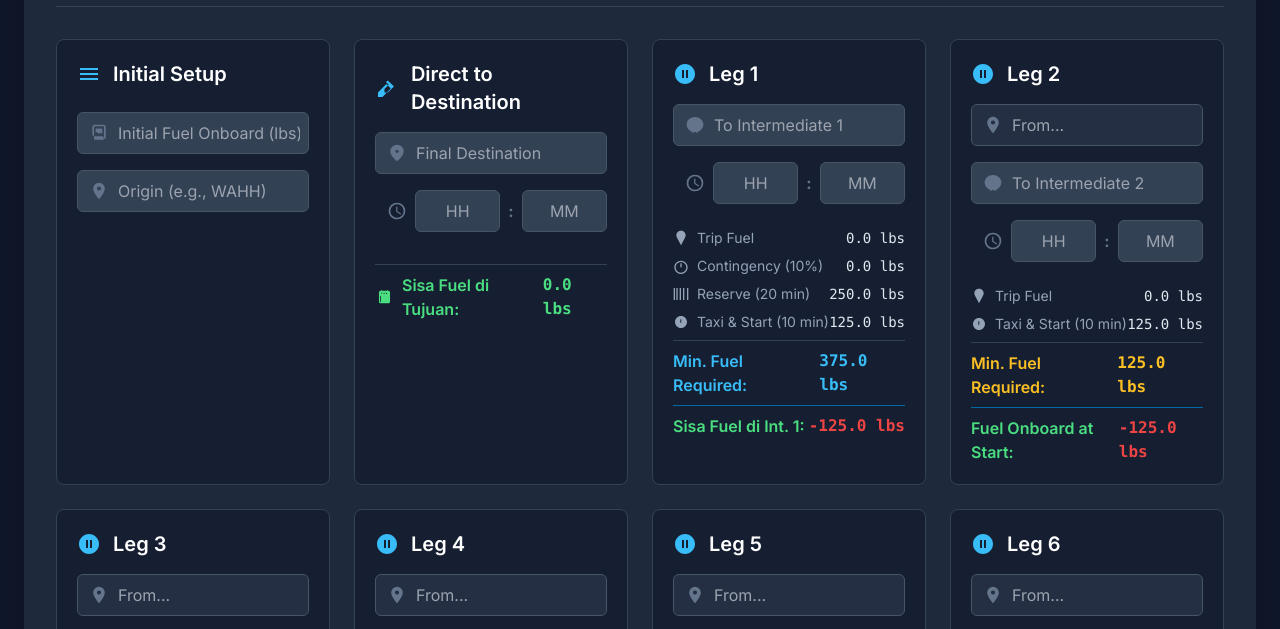
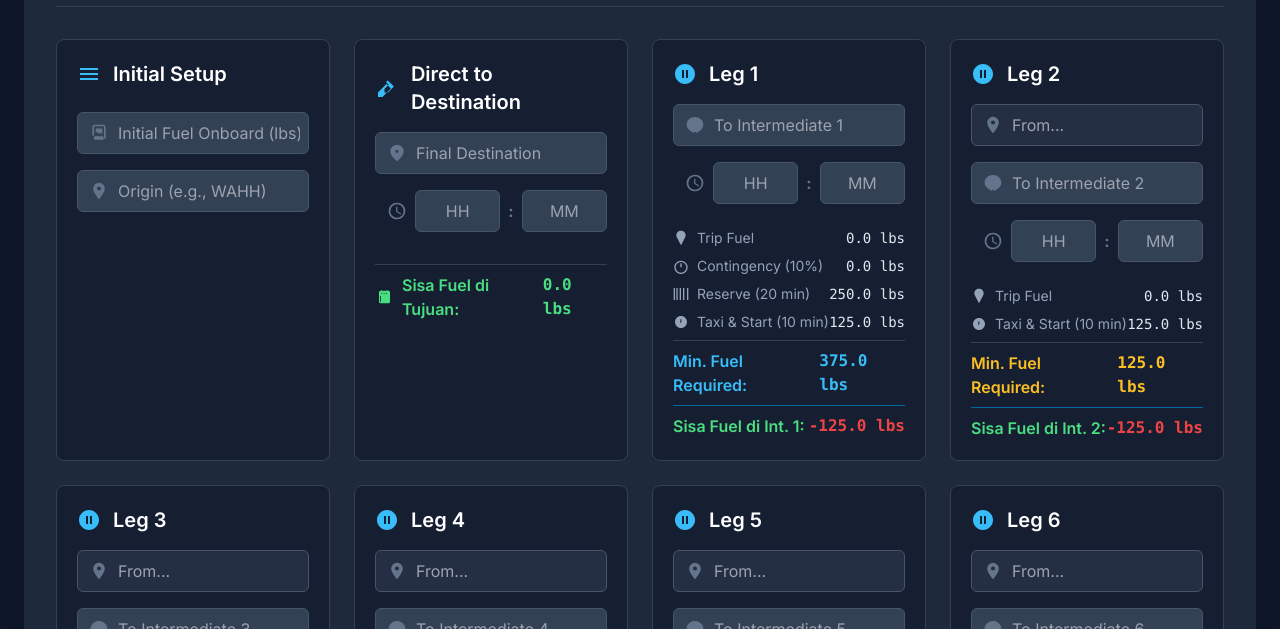
Before and after one commit to blackhorse7315/flightreleaseHelicopterV01, a plain HTML site: page index.html in a window 1280 px wide. Shown: the part 138-767 px from the top of the page. Drawn offline with nearby package versions, Linux system fonts and the light colour scheme.

Commit message:
Add files via upload

```diff
--- a/index.html
+++ b/index.html
@@ -207,8 +207,8 @@
                                     <span id="int${i}_total_fuel" class="font-mono font-bold text-amber-400">0.0 lbs</span>
                                 </div>
                                 <div class="flex justify-between border-t border-sky-700 mt-2 pt-2 text-base">
-                                    <span class="font-semibold text-green-400">Fuel Onboard at Start:</span>
-                                    <span id="int${i}_fuel_onboard" class="font-mono font-bold text-green-400">0.0 lbs</span>
+                                    <span class="font-semibold text-green-400">Sisa Fuel di Int. ${i}:</span>
+                                    <span id="int${i}_remaining_fuel" class="font-mono font-bold text-green-400">0.0 lbs</span>
                                 </div>
                             </div>
                         </div>
@@ -234,6 +234,11 @@
                     return '0.0 lbs';
                 }
                 return `${value.toFixed(1)} lbs`;
+            };
+            const updateFuelDisplay = (el, value) => {
+                el.textContent = formatFuel(value);
+                el.classList.toggle('text-red-500', value < 0);
+                el.classList.toggle('text-green-400', value >= 0);
             };
 
             // --- DOM Elements & Event Listeners ---
@@ -272,30 +277,24 @@
                     fuelConsumedDirect = tripFuelToDest + taxiFuelOnly;
                 }
                 const remainingAtDest = initialFuel - fuelConsumedDirect;
-                const remainingEl = getEl('dest_remaining_fuel');
-                remainingEl.textContent = formatFuel(remainingAtDest);
-                remainingEl.classList.toggle('text-red-500', remainingAtDest < 0);
-                remainingEl.classList.toggle('text-green-400', remainingAtDest >= 0);
+                updateFuelDisplay(getEl('dest_remaining_fuel'), remainingAtDest);
 
-                // --- Multi-Leg Calculation ---
+                // --- Multi-Leg Calculation (Corrected Logic) ---
                 // Leg 1
                 const int1Hours = parseInt(getEl('int1_hours').value) || 0;
                 const int1Minutes = parseInt(getEl('int1_minutes').value) || 0;
                 const totalInt1Minutes = (int1Hours * 60) + int1Minutes;
 
                 let tripFuel1 = 0;
-                let contingencyFuel1 = 0;
+                if (totalInt1Minutes > 0) {
+                    tripFuel1 = totalInt1Minutes * FUEL_RATE_PER_MINUTE;
+                }
+                const contingencyFuel1 = tripFuel1 * CONTINGENCY_RATE;
                 const reserveFuel1 = RESERVE_TIME_MINUTES * FUEL_RATE_PER_MINUTE;
                 const taxiFuel1 = TAXI_START_TIME_MINUTES * FUEL_RATE_PER_MINUTE;
 
-                if (totalInt1Minutes > 0) {
-                    tripFuel1 = totalInt1Minutes * FUEL_RATE_PER_MINUTE;
-                    contingencyFuel1 = tripFuel1 * CONTINGENCY_RATE;
-                }
-
                 const minRequired1 = tripFuel1 + contingencyFuel1 + reserveFuel1 + taxiFuel1;
                 const fuelBurned1 = tripFuel1 + taxiFuel1;
-                currentRemainingFuel -= fuelBurned1;
 
                 getEl('int1_trip_fuel').textContent = formatFuel(tripFuel1);
                 getEl('int1_contingency_fuel').textContent = formatFuel(contingencyFuel1);
@@ -303,28 +302,22 @@
                 getEl('int1_taxi_fuel').textContent = formatFuel(taxiFuel1);
                 getEl('int1_total_fuel').textContent = formatFuel(minRequired1);
 
-                const remaining1El = getEl('int1_remaining_fuel');
-                remaining1El.textContent = formatFuel(currentRemainingFuel);
-                remaining1El.classList.toggle('text-red-500', currentRemainingFuel < 0);
-                remaining1El.classList.toggle('text-green-400', currentRemainingFuel >= 0);
+                const remainingAfterLeg1 = initialFuel - fuelBurned1;
+                updateFuelDisplay(getEl('int1_remaining_fuel'), remainingAfterLeg1);
+
+                currentRemainingFuel = remainingAfterLeg1;
 
                 // Legs 2 to 6
                 for (let i = 2; i <= 6; i++) {
-                    const onboardEl = getEl(`int${i}_fuel_onboard`);
-                    onboardEl.textContent = formatFuel(currentRemainingFuel);
-                    onboardEl.classList.toggle('text-red-500', currentRemainingFuel < 0);
-                    onboardEl.classList.toggle('text-green-400', currentRemainingFuel >= 0);
-
                     const hours = parseInt(getEl(`int${i}_hours`).value) || 0;
                     const minutes = parseInt(getEl(`int${i}_minutes`).value) || 0;
                     const totalMinutes = (hours * 60) + minutes;
 
                     let tripFuelN = 0;
-                    const taxiFuelN = TAXI_START_TIME_MINUTES * FUEL_RATE_PER_MINUTE;
                     if (totalMinutes > 0) {
                         tripFuelN = totalMinutes * FUEL_RATE_PER_MINUTE;
                     }
-
+                    const taxiFuelN = TAXI_START_TIME_MINUTES * FUEL_RATE_PER_MINUTE;
                     const minRequiredN = tripFuelN + taxiFuelN;
                     const fuelBurnedN = tripFuelN + taxiFuelN;
 
@@ -335,6 +328,7 @@
                     if (totalMinutes > 0) {
                        currentRemainingFuel -= fuelBurnedN;
                     }
+                    updateFuelDisplay(getEl(`int${i}_remaining_fuel`), currentRemainingFuel);
                 }
             }
 
```
